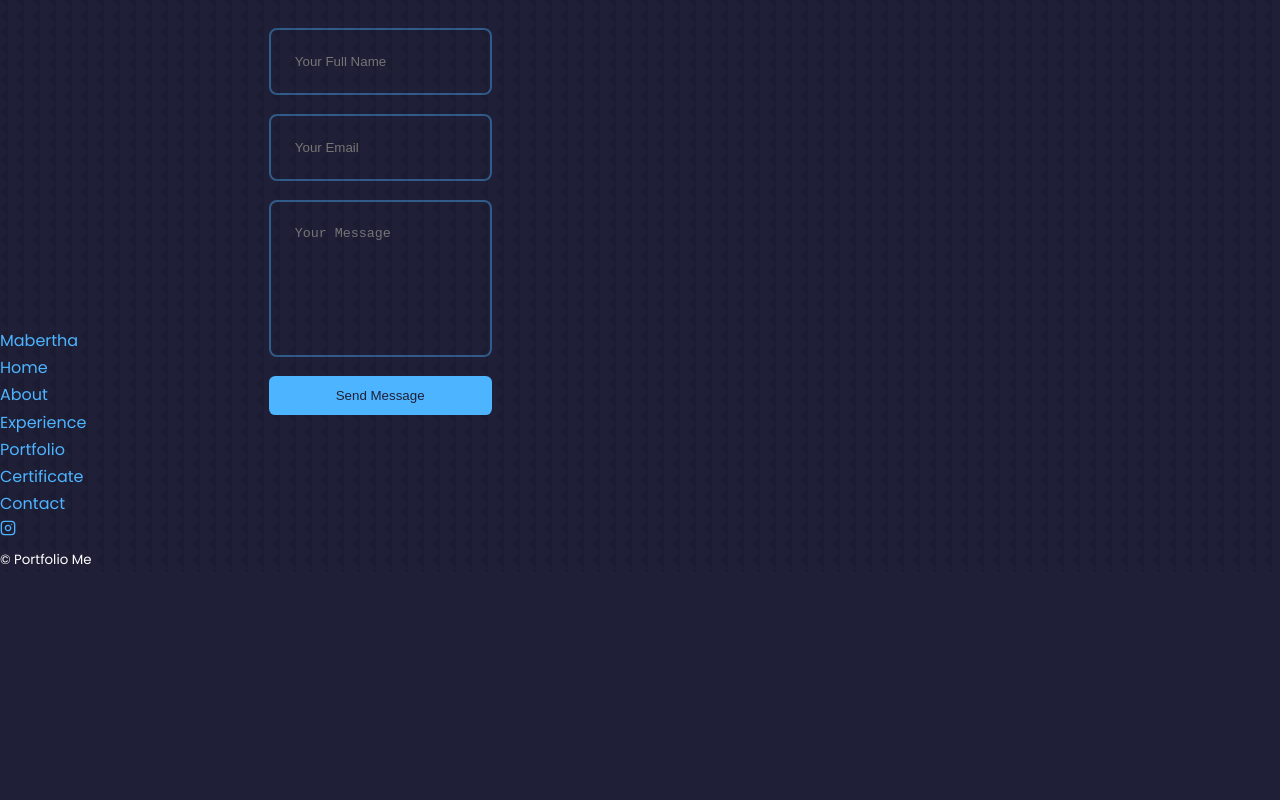
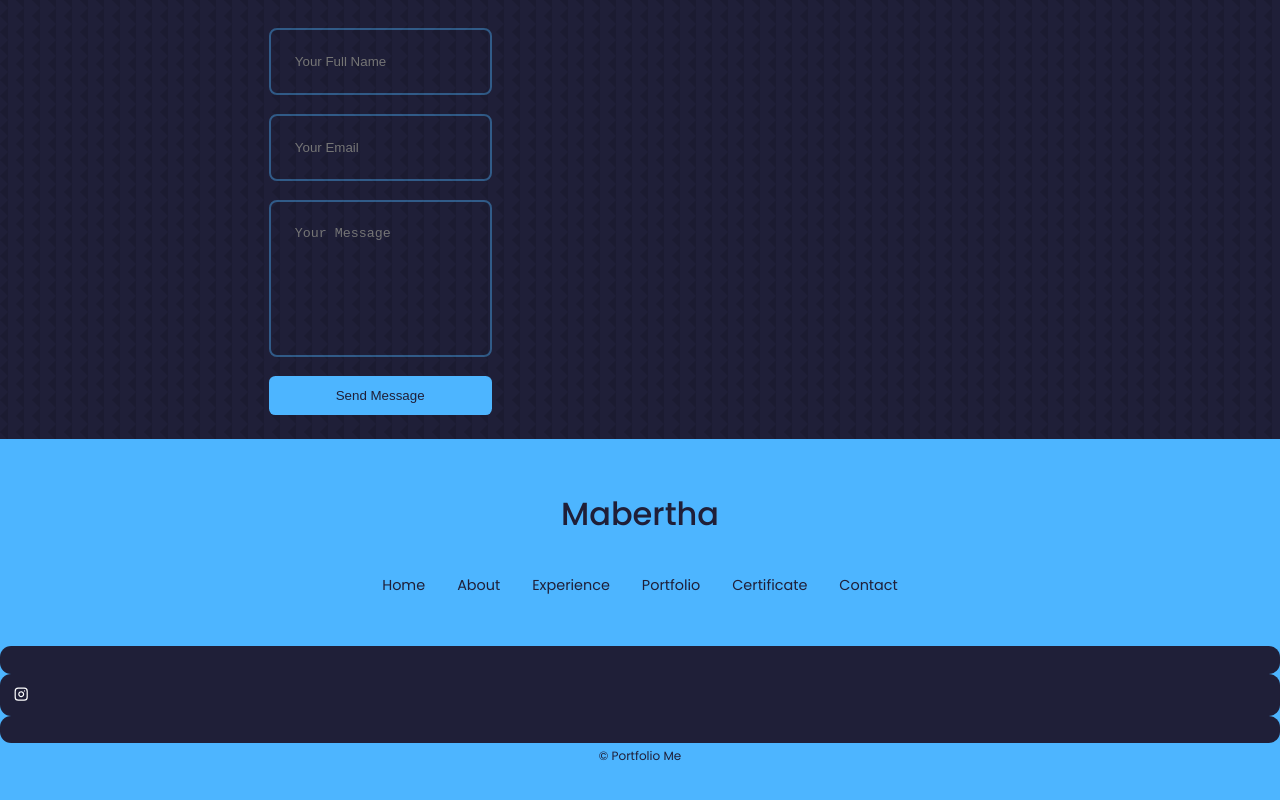
Before and after one commit to Maberthaab/Portfolio-React, a React (Create React App) app: page / in a window 1280 px wide. Shown: the part 4328-5128 px from the top of the page. Before the commit the page ends 4900 px from the top, so only its background shows below. Built offline with nearby package versions, Linux system fonts and the light colour scheme.

Commit message:
footer.css

```diff
--- a/src/components/footer/footer.css
+++ b/src/components/footer/footer.css
@@ -0,0 +1,58 @@
+footer {
+    background: var(--color-primary);
+    padding: 3rem 0;
+    text-align:center;
+    font-size: 0.9rem;
+    margin-top: 7rem;
+}
+
+footer a {
+    color: var(--color-bg);
+}
+
+.footer__logo {
+    font-size: 2rem;
+    font-weight: 500;
+    margin-bottom: 2rem;
+    display: inline-block;
+}
+
+.links {
+    display: flex;
+    flex-wrap: wrap;
+    justify-content: center;
+    gap: 2rem;
+    margin: 0 auto 3rem;
+}
+
+.footer__socials a {
+    background: var(--color-bg);
+    color:var(--color-white);
+    padding:0.8rem;
+    border-radius: 0.7rem;
+    display: flex;
+    border: 1px solid transparent;
+}
+.footer__socials a:hover{
+    background: transparent;
+    color: var(--color-bg);
+    border-color: var(--color-bg);
+}
+
+.footer__copyright {
+    margin-bottom: 4rem;
+    color: var(--color-bg);
+}
+
+/* ======= MEDIA QUERTES (SMALL DEVICES)======= */
+
+@media screen and (max-width: 600px) {
+    .links {
+        flex-direction: column;
+        gap:1.5rem;
+    }
+
+    .footer__socials {
+        margin-bottom:2.6rem;
+    }
+}
```
